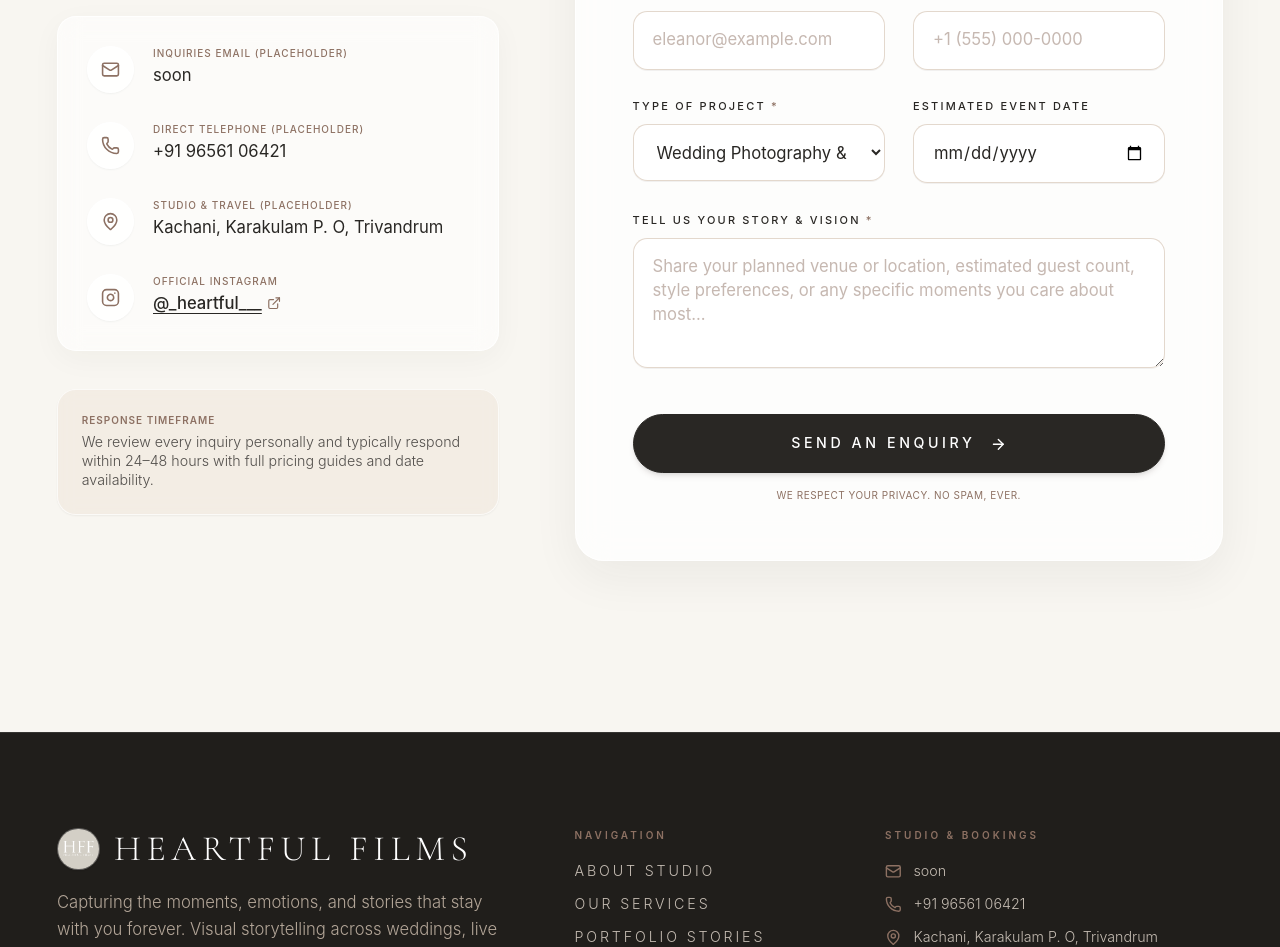
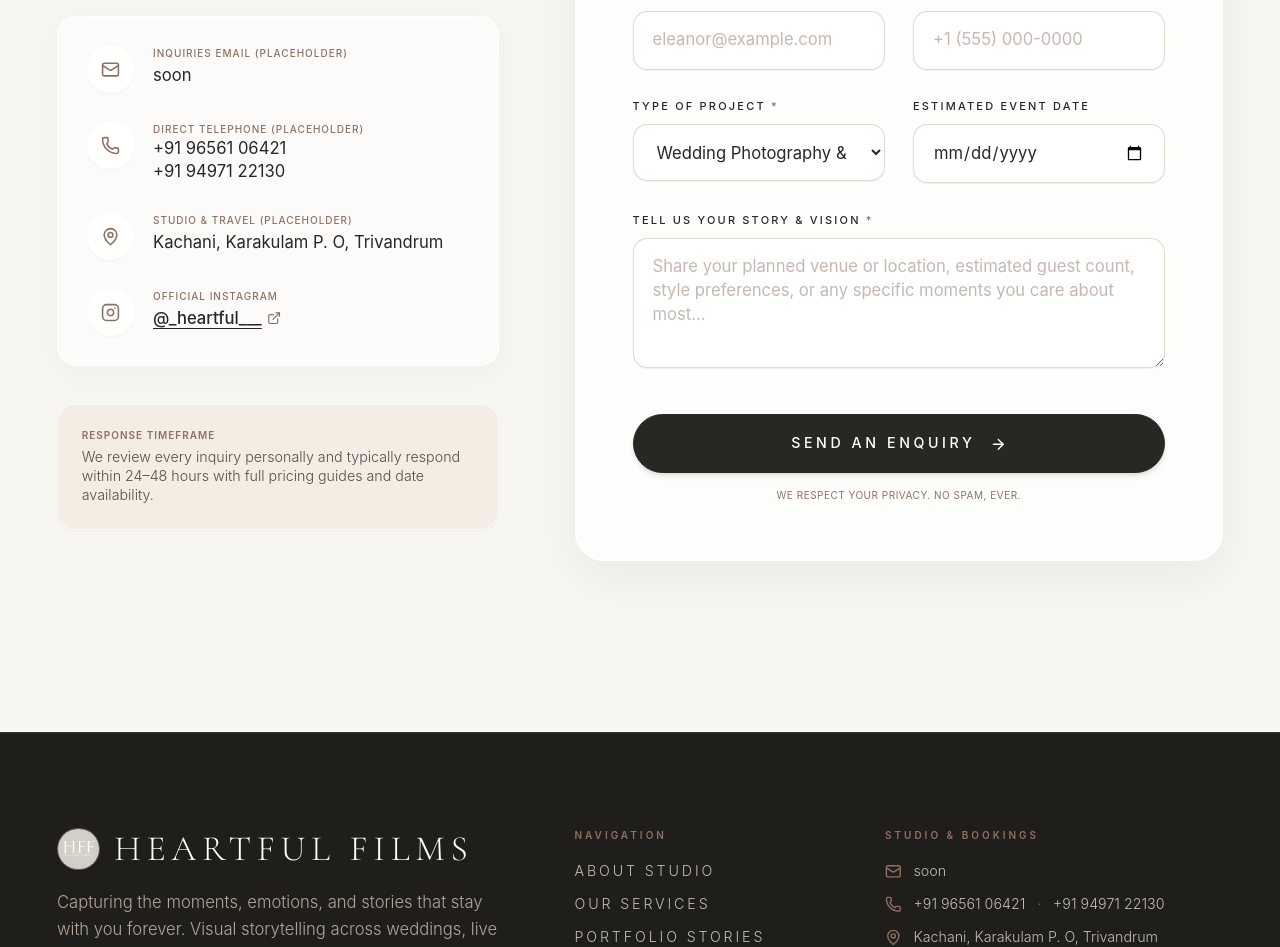
Before and after one commit to 33binil/Heartful-Films, a React (Vite) app: page / in a window 1280 px wide. Shown: the part 8640-9587 px from the top of the page. Built offline with nearby package versions, Linux system fonts and the light colour scheme; a web font is replaced by a local one.

Commit message:
2nd Mobile Number added

```diff
--- a/src/components/ContactSection.tsx
+++ b/src/components/ContactSection.tsx
@@ -202,9 +202,15 @@ export const ContactSection: React.FC<ContactSectionProps> = ({ initialProjectTy
                     </span>
                     <a
                       href={`tel:${BRAND_INFO.phonePlaceholder}`}
-                      className="text-xs sm:text-sm text-[#292724] hover:text-[#8D7163] transition-colors"
+                      className="text-xs sm:text-sm text-[#292724] hover:text-[#8D7163] transition-colors block"
                     >
                       {BRAND_INFO.phonePlaceholder}
+                    </a>
+                    <a
+                      href={`tel:${BRAND_INFO.phonePlaceholder2}`}
+                      className="text-xs sm:text-sm text-[#292724] hover:text-[#8D7163] transition-colors block"
+                    >
+                      {BRAND_INFO.phonePlaceholder2}
                     </a>
                   </div>
                 </div>
--- a/src/components/Footer.tsx
+++ b/src/components/Footer.tsx
@@ -139,7 +139,13 @@ export const Footer: React.FC<FooterProps> = ({ onNavigate }) => {
               </div>
               <div className="flex items-center gap-2.5">
                 <Phone className="w-3.5 h-3.5 text-[#8D7163]" />
-                <span>{BRAND_INFO.phonePlaceholder}</span>
+                <a href={`tel:${BRAND_INFO.phonePlaceholder}`} className="hover:text-white transition-colors">
+                  {BRAND_INFO.phonePlaceholder}
+                </a>
+                <span className="text-[#8D7163]">·</span>
+                <a href={`tel:${BRAND_INFO.phonePlaceholder2}`} className="hover:text-white transition-colors">
+                  {BRAND_INFO.phonePlaceholder2}
+                </a>
               </div>
               <div className="flex items-center gap-2.5">
                 <MapPin className="w-3.5 h-3.5 text-[#8D7163]" />
--- a/src/data/content.ts
+++ b/src/data/content.ts
@@ -44,6 +44,7 @@ export const BRAND_INFO = {
   instagramUrl: "https://www.instagram.com/_heartful___/",
   instagramHandle: "@_heartful___",
   phonePlaceholder: "+91 96561 06421",
+  phonePlaceholder2: "+91 94971 22130",
   emailPlaceholder: "soon",
   locationPlaceholder: "Kachani, Karakulam P. O, Trivandrum",
 };
```
